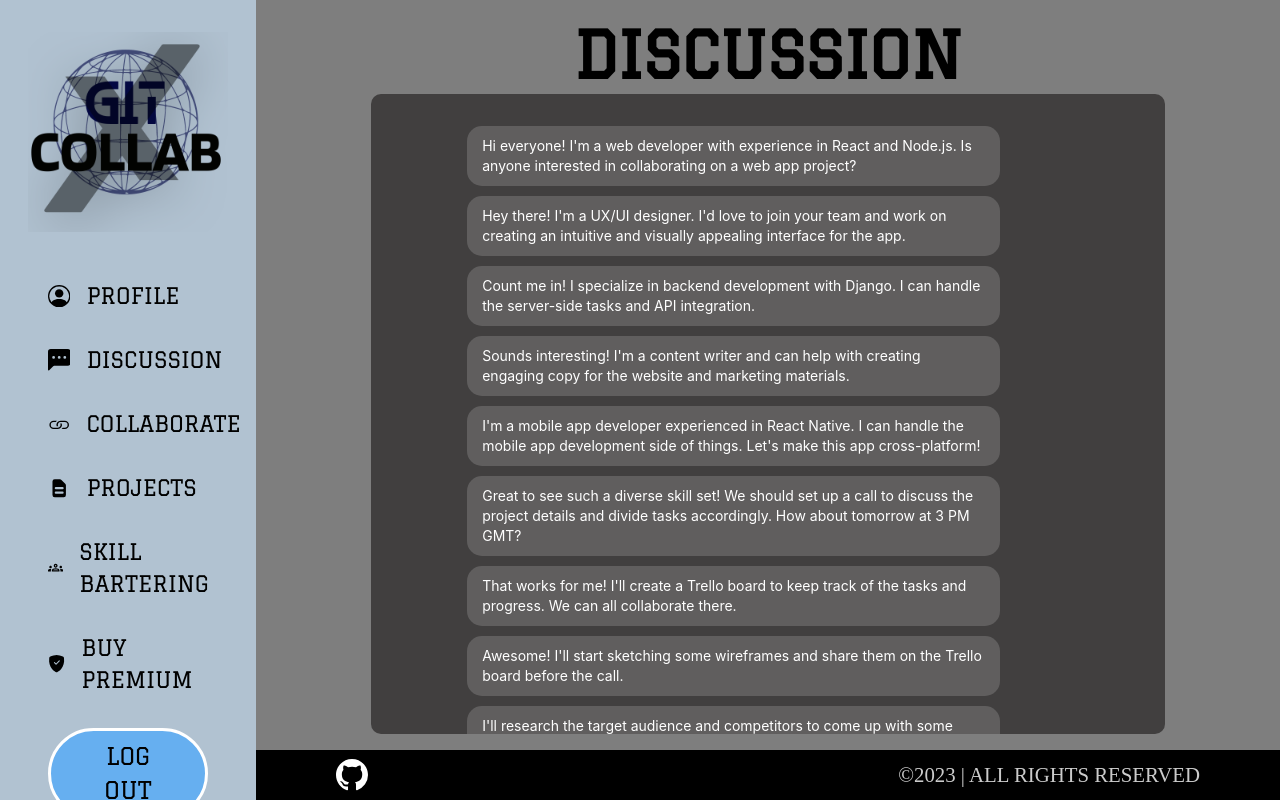
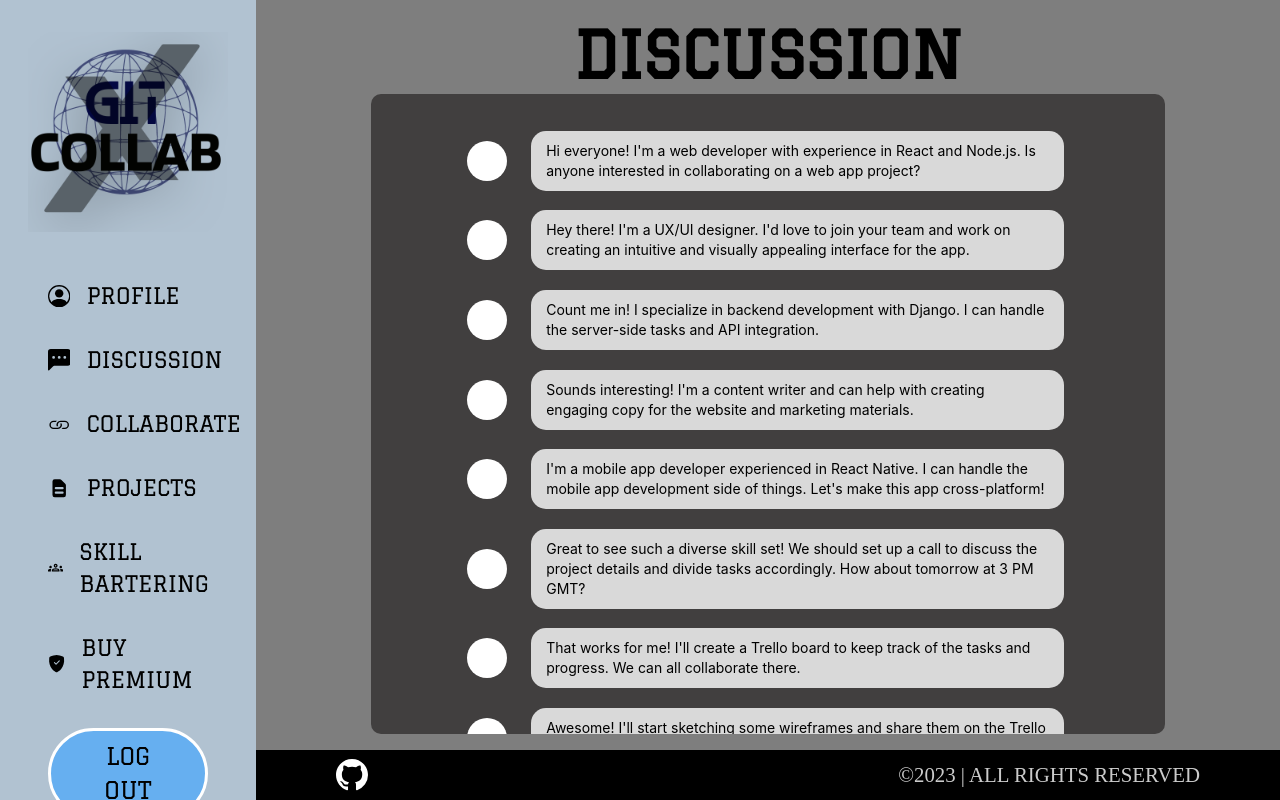
Before and after one commit to PekaVengers/GitCollabX, a React (Vite) app in the folder client/: page /discussion in a window 1280 px wide. Built offline with nearby package versions, Linux system fonts and the light colour scheme; a web font is replaced by a local one.

Commit message:
discussionForum update

```diff
--- a/client/src/pages/Discussion.jsx
+++ b/client/src/pages/Discussion.jsx
@@ -42,7 +42,13 @@ export default function Discussion() {
                   (ind % 2 === 0 ? "sent" : "received")
                 }
               >
+                <div className="discussionAvatar">
+
+                </div>
+                <div className="discussionMessage">
                 {discussion}
+                </div>
+
               </div>
             );
           })}
--- a/client/src/styles/Discussion.css
+++ b/client/src/styles/Discussion.css
@@ -41,30 +41,27 @@
 }
 
 /* CSS for each discussion container (message) */
-.discussion-container {
+.discussion-container{
+  display: flex;
+  align-items: center;
+  gap: 1.5rem;
+}
+
+.discussionMessage {
   background-color: #d9d9d9; /* Light gray background for chat-style boxes */
   color: #000; /* Black text color for better readability */
   border-radius: 15px; /* Round corners for chat-style boxes */
   padding: 10px 15px;
-  margin-bottom: 10px;
   width: fit-content;
   max-width: 80%; /* Limit the maximum width of the message box */
+  margin: .3rem 0;
 }
 
-/* Align sent messages to the right */
-.discussion-container.sent {
-  align-self: flex-end;
-  background-color: rgba(217, 217, 217, 0.2);
-  /* Blue background for the sender's message */
-  color: #fff; /* White text color for the sender's message */
-}
-
-/* Align received messages to the left */
-.discussion-container.received {
-  align-self: flex-start;
-  background-color: rgba(217, 217, 217, 0.2);
-  /* Dark blue background for other users' messages */
-  color: #fff; /* White text color for other users' messages */
+.discussionAvatar{
+  width: 40px;
+  height: 40px;
+  border-radius: 50%;
+  background-color: #fff;
 }
 
 /* CSS to create spacing between message boxes */
```
